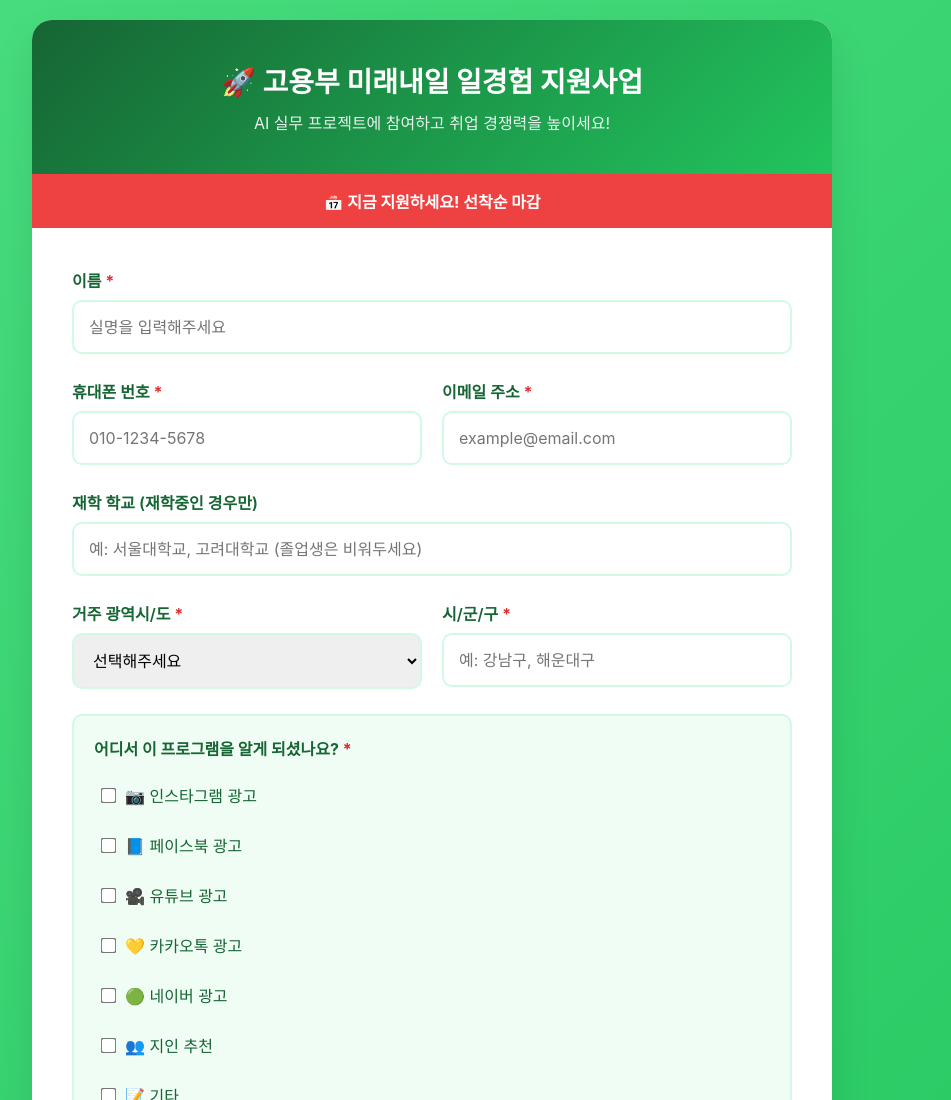
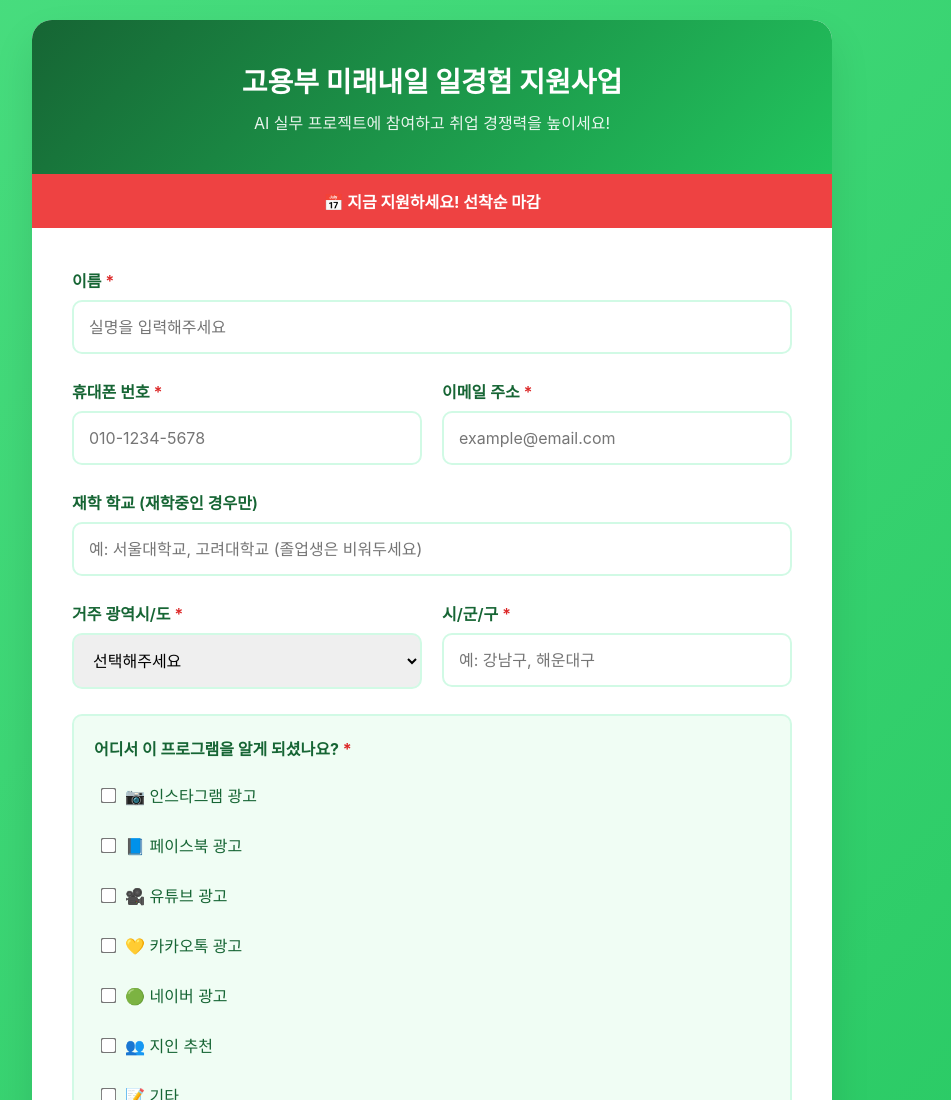
Before and after one commit to business90vc-collab/youth-job-form, a plain HTML site: page index.html in a window 1280 px wide. Shown: the top 1100 px of the page, without its empty margins (208-1159 px from the left). Drawn offline with Linux system fonts and the light colour scheme.

Commit message:
Update index.html

```diff
--- a/index.html
+++ b/index.html
@@ -294,7 +294,7 @@
 <body>
     <div class="container">
         <div class="header">
-            <h1>🚀 고용부 미래내일 일경험 지원사업</h1>
+            <h1> 고용부 미래내일 일경험 지원사업</h1>
             <p>AI 실무 프로젝트에 참여하고 취업 경쟁력을 높이세요!</p>
         </div>
 
```
